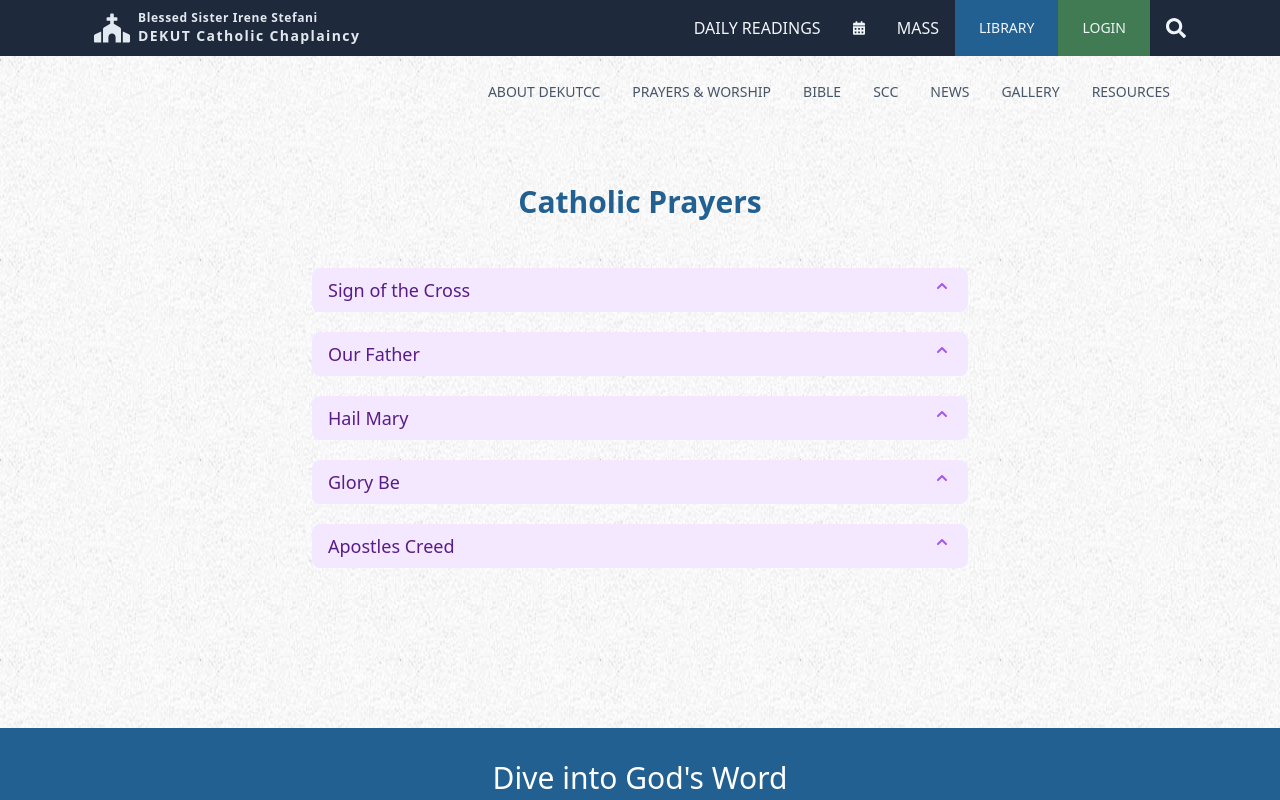
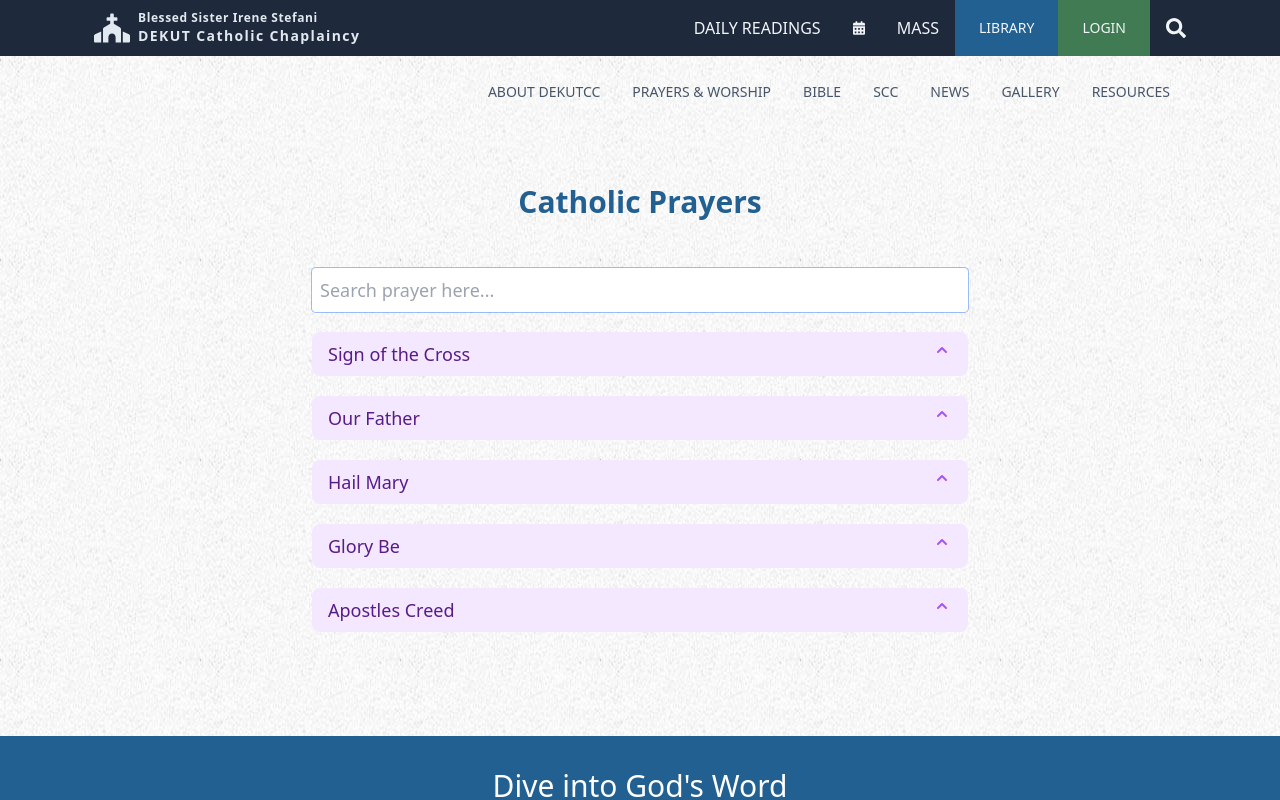
Before and after one commit to marville001/caweb-new, a React (Create React App) app: page /prayers in a window 1280 px wide. Shown: the top 800 px of the page. Built offline with nearby package versions, Linux system fonts and the light colour scheme.

Commit message:
Added search prayer option

```diff
--- a/src/data/prayers.json
+++ b/src/data/prayers.json
@@ -13,12 +13,12 @@
     {
       "id": "2",
       "title": "Hail Mary",
-      "prayer": "Hail Mary, <br/> Full of Grace, <br/> The Lord is with thee. <br/> Blessed art thou among women, <br/> and blessed is the fruit <br/> of thy womb, Jesus. <br/> Holy Mary, <br/> Mother of God, <br/> pray for us sinners now, <br/> and at the hour of our death."
+      "prayer": "Hail Mary, Full of Grace, The Lord is with thee. Blessed art thou among women, and blessed is the fruit of thy womb, Jesus. Holy Mary, Mother of God, pray for us sinners now, and at the hour of our death."
     },
     {
       "id": "3",
       "title": "Glory Be",
-      "prayer": "Glory be to the Father,<br/> and to the Son,<br/> and to the Holy Spirit.<br/> As it was in the beginning, is now,<br/> and ever shall be,<br/> world without end."
+      "prayer": "Glory be to the Father,and to the Son,and to the Holy Spirit.As it was in the beginning, is now,and ever shall be,world without end."
     },
     {
       "id": "4",
--- a/src/pages/Prayers.jsx
+++ b/src/pages/Prayers.jsx
@@ -1,4 +1,4 @@
-import React from "react";
+import React, { useState } from "react";
 import { Disclosure } from "@headlessui/react";
 import { HiChevronUp } from "react-icons/hi";
 
@@ -27,14 +27,35 @@ const PrayerDisclosure = ({ prayer: { title, prayer } }) => {
 };
 
 const Prayers = () => {
-    console.log(prayers);
+  const [filteredPrayers, setFilteredPrayers] = useState(prayers.prayers);
+  const [searchValue, setSearchValue] = useState("");
+
+  const handleSearch = (e) => {
+    const tempPrayers = prayers.prayers.filter((p) =>
+      p.title.toLowerCase().includes(e.target.value.toLowerCase())
+    );
+    setFilteredPrayers(tempPrayers);
+  };
+
   return (
     <div className="container  py-14">
       <h1 className="text-3xl text-center text-dodge-blue font-bold">
         Catholic Prayers
       </h1>
       <div className="w-full space-y-5 max-w-2xl p-2 my-10 mx-auto rounded-2xl">
-        {prayers.prayers.map((prayer) => (
+        <div className="flex">
+          <input
+            onChange={handleSearch}
+            type="text"
+            className="p-2 text-lg ring-1
+          focus:outline-none focus:border-0 focus:ring-dodge-blue rounded flex-1"
+            placeholder="Search prayer here..."
+          />
+          {/* <button className="p-2 bg-dodge-blue rounded ring-2 text-white uppercase hover:opacity-80">
+            Search
+          </button> */}
+        </div>
+        {filteredPrayers.map((prayer) => (
           <PrayerDisclosure key={prayer.id} prayer={prayer} />
         ))}
       </div>
```
